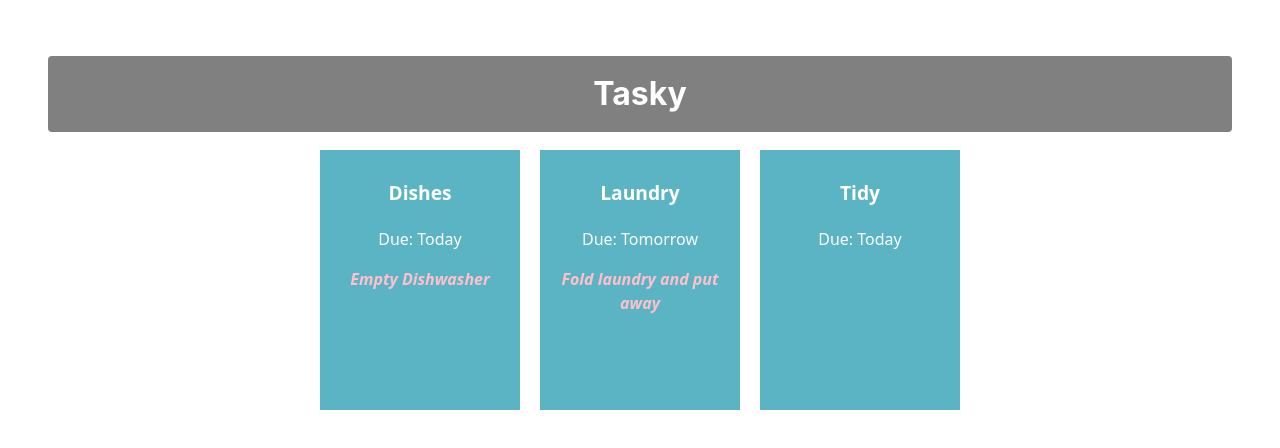
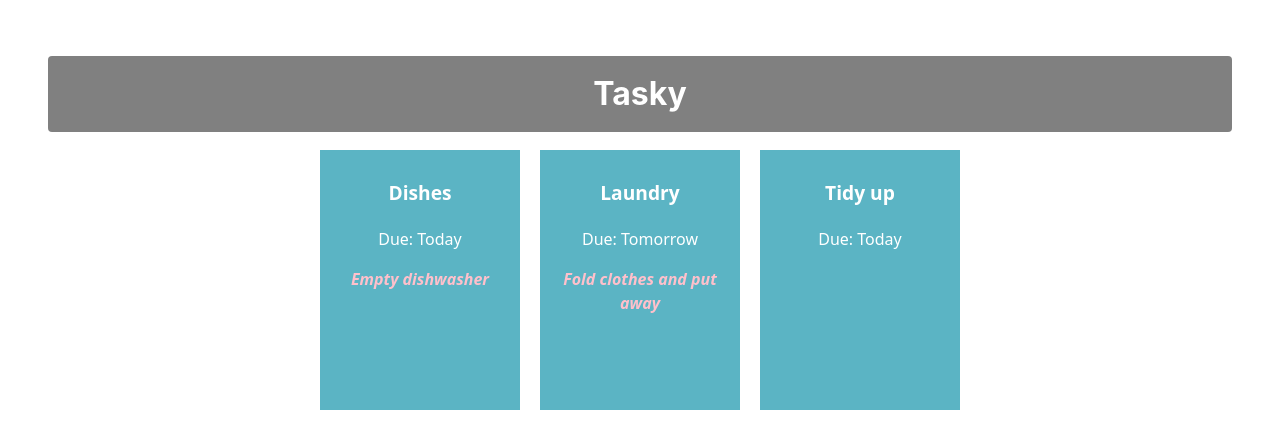
Before and after one commit to RianMcHale/React-Basic-Labs, a React (Vite) app in the folder tasky/: page / in a window 1280 px wide. Shown: the top 448 px of the page. Built offline with nearby package versions, Linux system fonts and the light colour scheme.

Commit message:
Added task state

```diff
--- a/tasky/src/App.jsx
+++ b/tasky/src/App.jsx
@@ -1,14 +1,22 @@
 import './App.css';
 import Task from './components/Task';
+import React, { useState } from 'react';
 
 function App() {
+  const [ taskState, setTaskState ] = useState({
+    tasks: [
+      { title:"Dishes", description: "Empty dishwasher", deadline: "Today" },
+      { title: "Laundry", description: "Fold clothes and put away", deadline: "Tomorrow" },
+      { title: "Tidy up", deadline: "Today" }
+    ]
+  });
   return (
     <div className="container">
       <h1>Tasky</h1>
-      <Task title="Dishes" deadline="Today" description="Empty Dishwasher"/>
-      <Task title="Laundry" deadline="Tomorrow" description="Fold laundry and put away"/>
-      <Task title="Tidy" deadline="Today" description=""/>
-   </div>
+      <Task title={taskState.tasks[0].title} deadline={taskState.tasks[0].deadline} description={taskState.tasks[0].description} />
+      <Task title={taskState.tasks[1].title} deadline={taskState.tasks[1].deadline} description={taskState.tasks[1].description} />
+      <Task title={taskState.tasks[2].title} deadline={taskState.tasks[2].deadline} description={taskState.tasks[2].description} />
+    </div>
   );
 }
 
```
